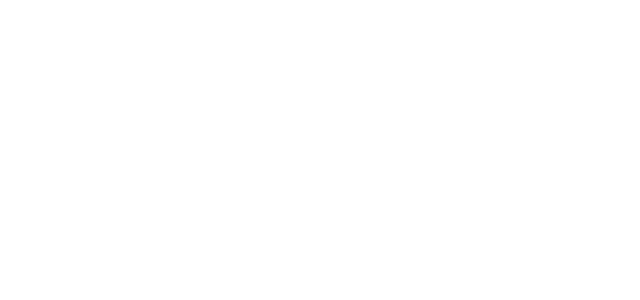
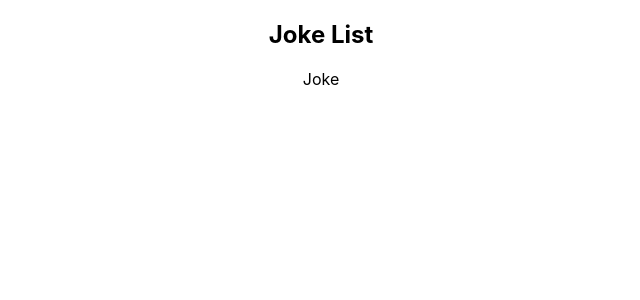
Before and after one commit to RafalZakrzewski84/19_dad_jokes_project, a React (Create React App) app: page / in a window 1280 px wide. Shown: the top 300 px of the page, without its empty margins (319-959 px from the left). Built offline with nearby package versions, Linux system fonts and the light colour scheme.

Commit message:
adding JokeList and Joke components to app

```diff
--- a/src/App.js
+++ b/src/App.js
@@ -1,9 +1,14 @@
 /** @format */
 
 import './App.css';
+import JokeList from './JokeList';
 
 function App() {
-	return <div className="App"></div>;
+	return (
+		<div className="App">
+			<JokeList />
+		</div>
+	);
 }
 
 export default App;
--- /dev/null
+++ b/src/Joke.js
@@ -0,0 +1,9 @@
+/** @format */
+
+import React, { Component } from 'react';
+
+export default class Joke extends Component {
+	render() {
+		return <div>Joke</div>;
+	}
+}
--- /dev/null
+++ b/src/JokeList.js
@@ -0,0 +1,22 @@
+/** @format */
+
+import React, { Component } from 'react';
+import Joke from './Joke';
+
+export default class JokeList extends Component {
+	constructor(props) {
+		super(props);
+		this.state = {
+			jokeList: [],
+		};
+	}
+
+	render() {
+		return (
+			<div>
+				<h2>Joke List</h2>
+				<Joke />
+			</div>
+		);
+	}
+}
```
